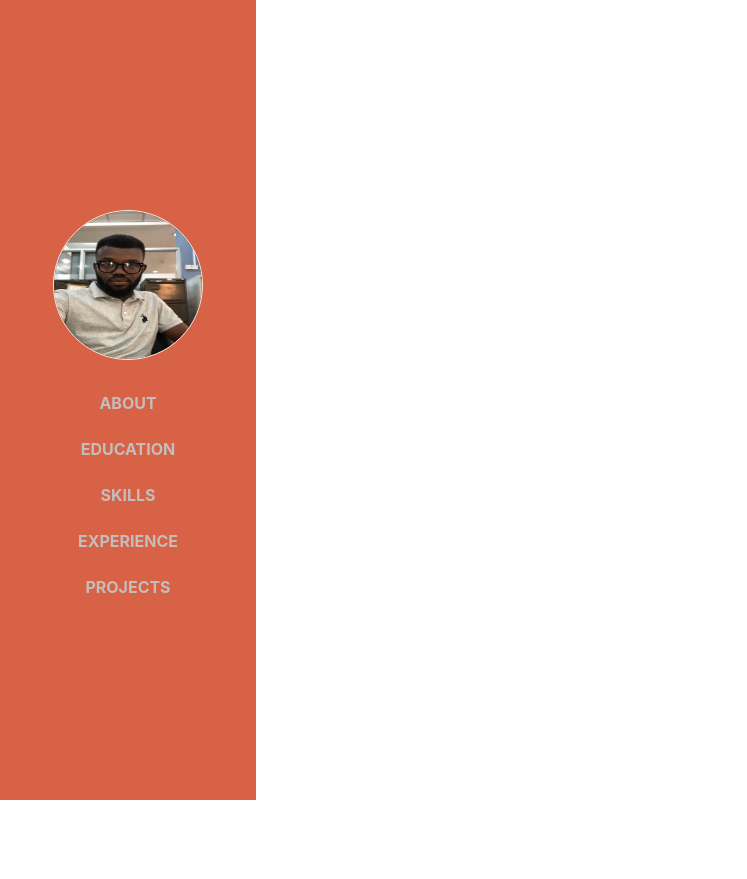
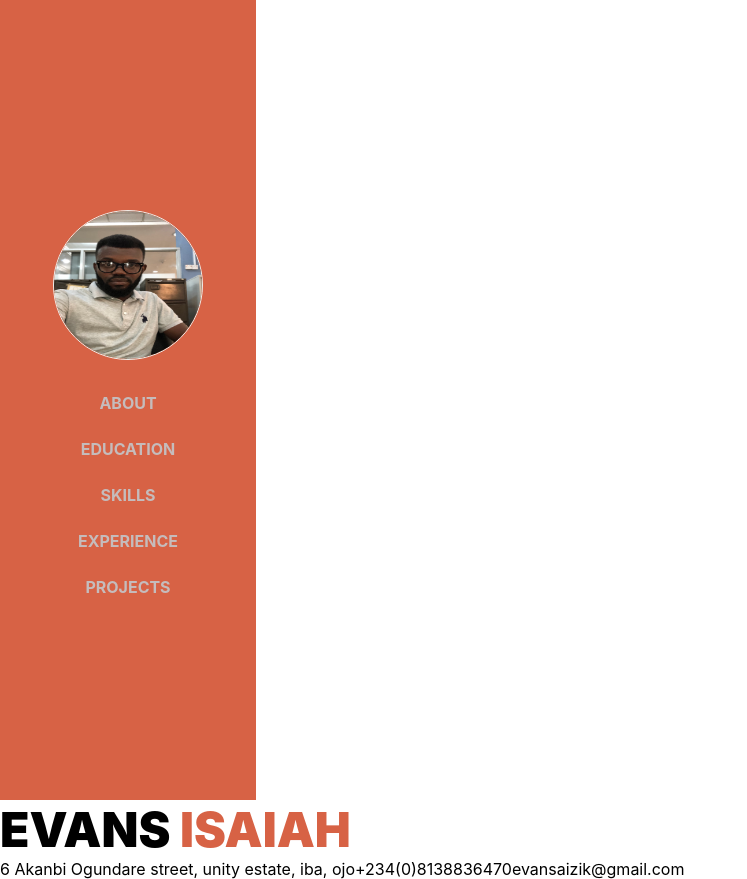
Before and after one commit to evansaizik/portfolio, a React (Create React App) app: page / in a window 1280 px wide. Shown: the whole page, without its empty margins (0-747 px from the left). Before the commit the page ends 800 px from the top, so only its background shows below. Built offline with nearby package versions, Linux system fonts and the light colour scheme.

Commit message:
about component

```diff
--- a/src/App.js
+++ b/src/App.js
@@ -1,10 +1,12 @@
 import React from "react";
+import About from "./components/About/About";
 import Header from "./components/Header/Header";
 
 function App() {
   return (
     <div>
       <Header />
+      <About />
     </div>
   );
 }
--- a/src/components/about/About.js
+++ b/src/components/about/About.js
@@ -0,0 +1,13 @@
+import React from "react";
+import classes from './About.module.css';
+
+const About = () => {
+  return  <>
+    <h1 className={classes.name}>Evans</h1>
+    <span>6 Akanbi Ogundare street, unity estate, iba, ojo</span>
+    <span>+234(0)8138836470</span>
+    <span>evansaizik@gmail.com</span>
+  </>
+};
+
+export default About;
--- a/src/components/about/About.module.css
+++ b/src/components/about/About.module.css
@@ -0,0 +1,10 @@
+.name {
+  text-transform: uppercase;
+  font-weight: 900;
+  font-size: 3rem;
+}
+
+.name::after {
+  content: ' isaiah';
+  color: rgb(215, 98, 69);
+}
```
